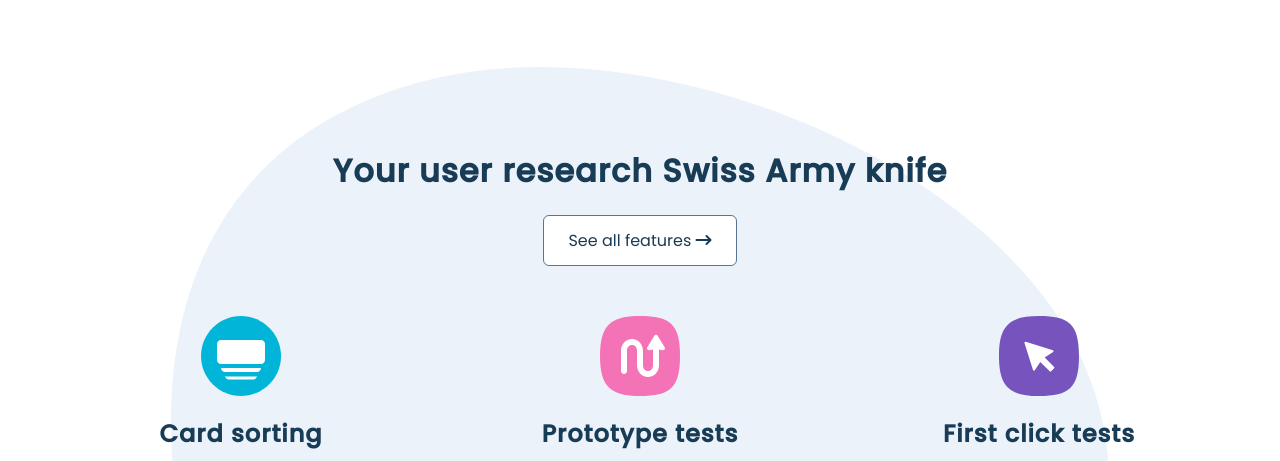
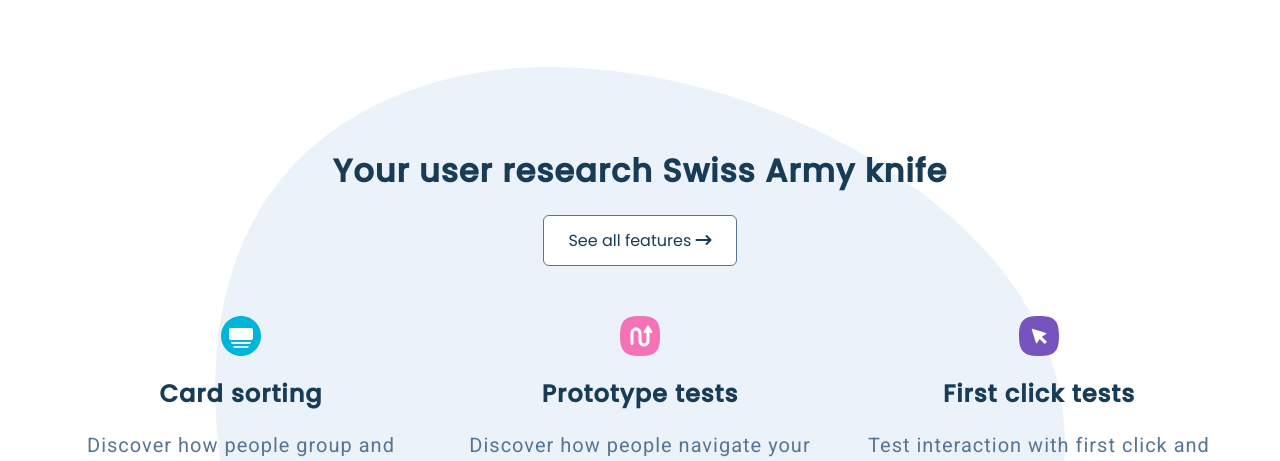
Before and after one commit to Kashifkhn045/Website_clone_usabilityHub, a plain HTML site: page index.html in a window 1280 px wide. Shown: the part 792-1253 px from the top of the page. Drawn offline with Linux system fonts and the light colour scheme.

Commit message:
Change in style.css changed the image size of featur-card

```diff
--- a/style.css
+++ b/style.css
@@ -215,6 +215,10 @@ header {
     max-width: 30%;
     gap: 20px;
     text-align: center;
+}
+
+.feature-card img {
+    width: 40px;
 }
 
 /* big-featuer sectionn */
```
